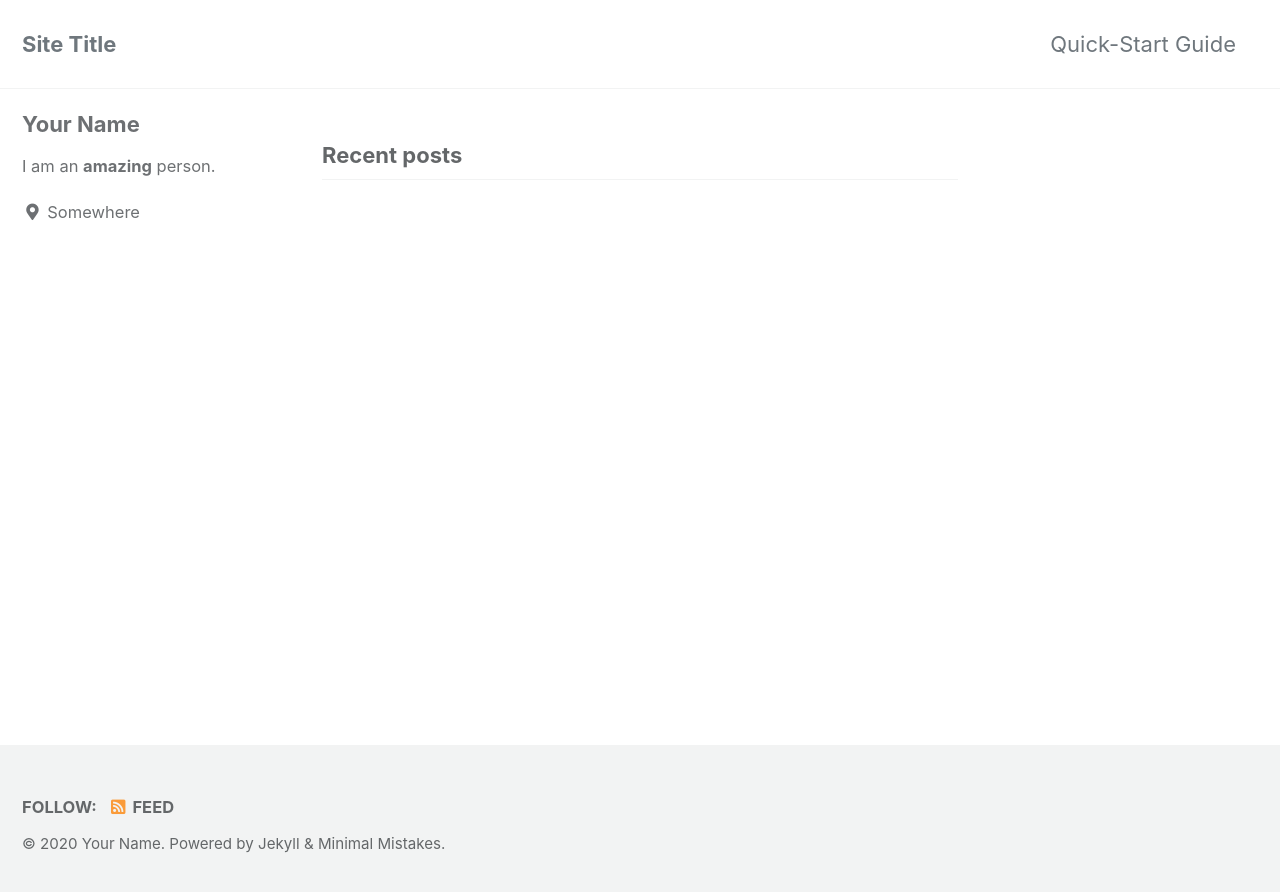
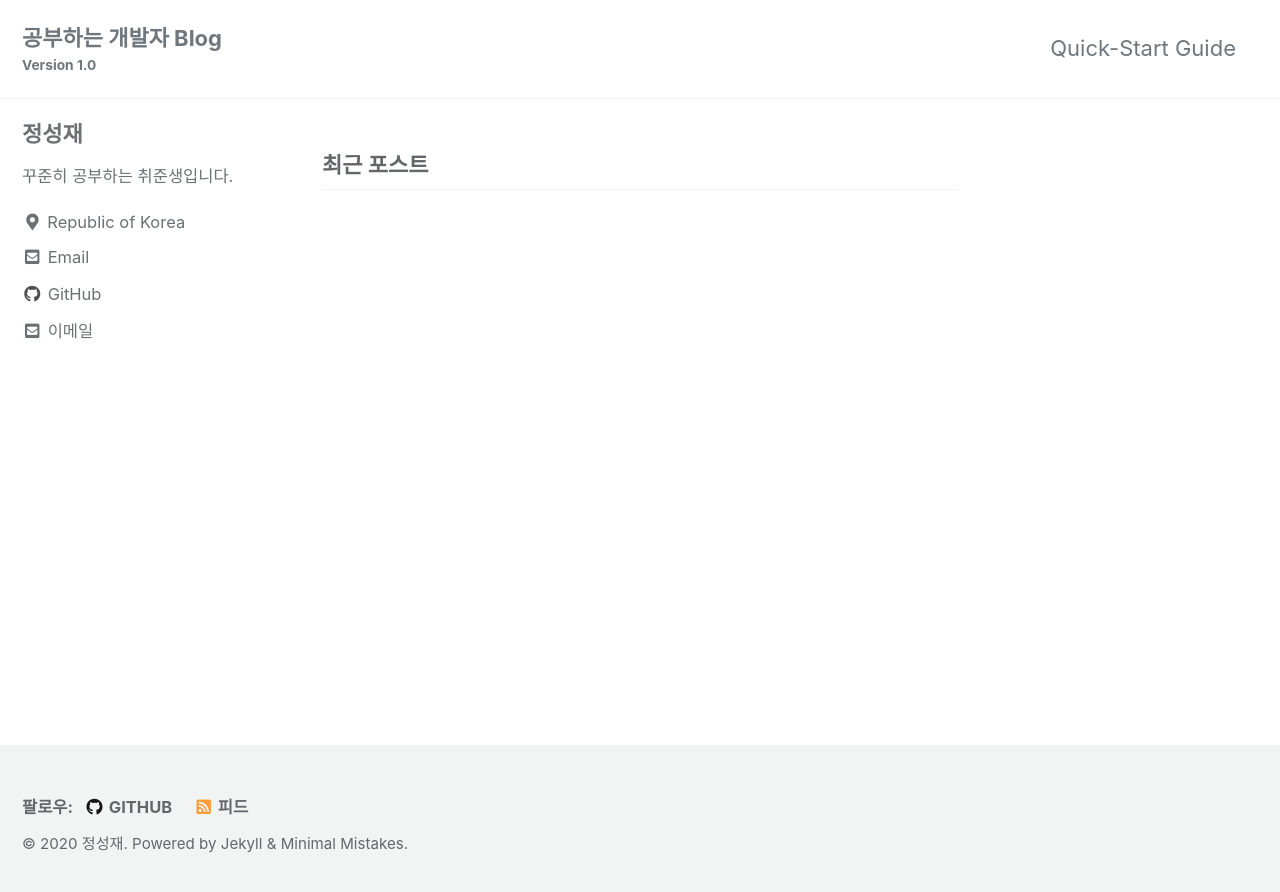
Before and after one commit to SungjaeGH/SungjaeGH.github.io, a Jekyll site: the page built from index.html, in a window 1280 px wide. Shown: the top 892 px of the page. Built offline with Jekyll 4.4.1, drawn with Linux system fonts in a browser that asks for light colours; cached includes are drawn as plain includes; the list of posts is cut into pages by our own code.

Commit message:
Update _config.yml

```diff
--- a/_config.yml
+++ b/_config.yml
@@ -15,20 +15,22 @@
 minimal_mistakes_skin    : "default" # "air", "aqua", "contrast", "dark", "dirt", "neon", "mint", "plum", "sunrise"
 
 # Site Settings
-locale                   : "en-US"
-title                    : "Site Title"
-title_separator          : "-"
-subtitle                 : # site tagline that appears below site title in masthead
-name                     : "Your Name"
-description              : "An amazing website."
-url                      : # the base hostname & protocol for your site e.g. "https://mmistakes.github.io"
-baseurl                  : # the subpath of your site, e.g. "/blog"
+locale                   : "ko-KR"
+title                    : "공부하는 개발자" # Meta 태그에 들어가는 영역 , masthead_title등이 없으면 기본값으로 나온다.
+title_separator          : "-" # 타이틀 사이 구분자 <title>Welcome to Jekyll | Minimal Mistakes</title> 해당 형식으로 들어갑니다.
+subtitle                 : "Version 1.0"# 타이틀 아래에 나올 작은 글씨
+name                     : "정성재"
+description              : "다양한 개발 공부를 하는 블로그" # Meta 태그에 들어가는 영역
+url                      : "https://sungjaegh.github.io" # the base hostname & protocol for your site e.g. "https://mmistakes.github.io"
+baseurl                  : "/blog" # subPath https://7271kim.github.io/blog라고 하고 싶을 시 "/blog" 라고 적는다.
 repository               : # GitHub username/repo-name e.g. "mmistakes/minimal-mistakes"
-teaser                   : # path of fallback teaser image, e.g. "/assets/images/500x300.png"
-logo                     : # path of logo image to display in the masthead, e.g. "/assets/images/88x88.png"
-masthead_title           : # overrides the website title displayed in the masthead, use " " for no title
+teaser                   : # 홈페이지 기본 티져 이미지
+logo                     : # 타이틀 옆에 작게 들어갈 이미지. e.g. "/assets/images/500x300.png"
+masthead_title           : "공부하는 개발자 Blog" # 홈페이지 최 상탄에 들어갈 타이틀
 # breadcrumbs            : false # true, false (default)
-words_per_minute         : 200
+words_per_minute         : 200 # 해당 포스트 읽는데 걸리는 시간을 계산하기 위해 대락 분당 읽는 수가 몇글자가 될지 적는 공간.
+
+# 댓글 관련 부분
 comments:
   provider               : # false (default), "disqus", "discourse", "facebook", "staticman", "staticman_v2", "utterances", "custom"
   disqus:
@@ -46,6 +48,8 @@ comments:
   staticman:
     branch               : # "master"
     endpoint             : # "https://{your Staticman v3 API}/v3/entry/github/"
+
+# 구글 reCaptcha 세팅
 reCaptcha:
   siteKey                :
   secret                 :
@@ -93,15 +97,15 @@ analytics:
 
 # Site Author
 author:
-  name             : "Your Name"
-  avatar           : # path of avatar image, e.g. "/assets/images/bio-photo.jpg"
-  bio              : "I am an **amazing** person."
-  location         : "Somewhere"
-  email            :
+  name             : "정성재"
+  avatar           : # 프로필 이미지
+  bio              : "꾸준히 공부하는 취준생입니다."
+  location         : "Republic of Korea"
+  email            : "dtc1674@naver.com"
   links:
     - label: "Email"
       icon: "fas fa-fw fa-envelope-square"
-      # url: "mailto:your.name@email.com"
+      url: "dtc1674@naver.com"
     - label: "Website"
       icon: "fas fa-fw fa-link"
       # url: "https://your-website.com"
@@ -113,7 +117,7 @@ author:
       # url: "https://facebook.com/"
     - label: "GitHub"
       icon: "fab fa-fw fa-github"
-      # url: "https://github.com/"
+      url: "https://github.com/SungjaeGH"
     - label: "Instagram"
       icon: "fab fa-fw fa-instagram"
       # url: "https://instagram.com/"
@@ -129,7 +133,7 @@ footer:
       # url:
     - label: "GitHub"
       icon: "fab fa-fw fa-github"
-      # url:
+      url: "https://github.com/SungjaeGH"
     - label: "GitLab"
       icon: "fab fa-fw fa-gitlab"
       # url:
@@ -266,7 +270,7 @@ compress_html:
     envs: development
 
 
-# Defaults
+# Defaults Post들에 적용될 기본 설정들
 defaults:
   # _posts
   - scope:
```
